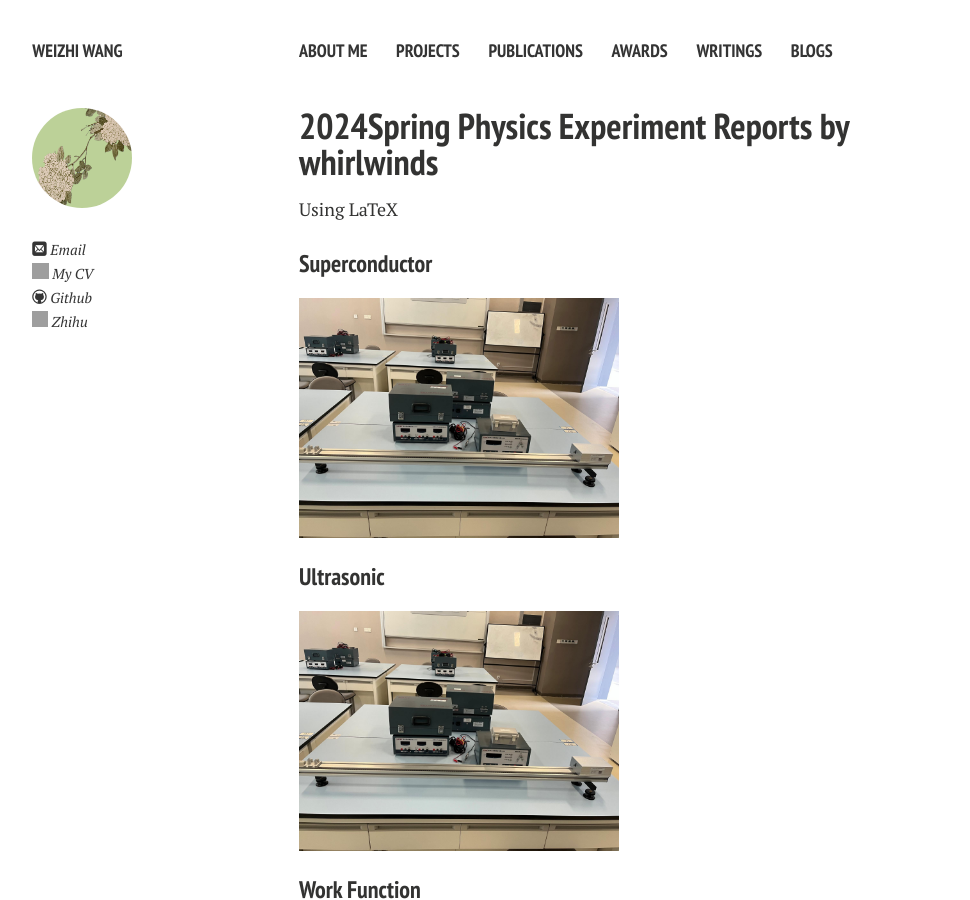
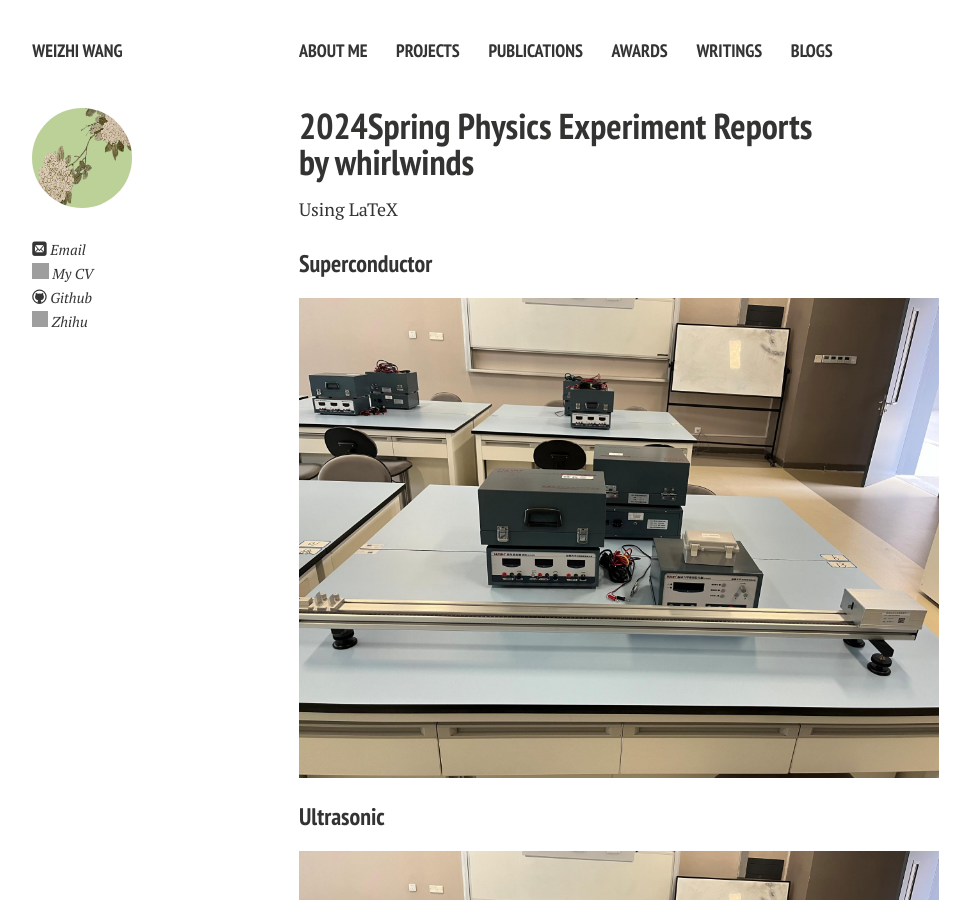
Before and after one commit to whirlbeds/whirlbeds.github.io, a Jekyll site: the page built from blogs/rep.md, in a window 1280 px wide and 900 px high. Shown: the whole window, without its empty margins (21-991 px from the left). Built offline with Jekyll 4.4.1, drawn with Linux system fonts in a browser that asks for light colours; nearby versions of some CDN libraries; comment, search, counter and statistics services are not loaded; a style sheet for code colours, icons or effects is not loaded; grey boxes are pictures that could not be loaded.

Commit message:
Update rep.md

```diff
--- a/blogs/rep.md
+++ b/blogs/rep.md
@@ -4,22 +4,22 @@ permalink: /blogs/rep/index.html
 title: rep
 ---
 
-## 2024Spring Physics Experiment Reports by whirlwinds
+## 2024Spring Physics Experiment Reports <br> by whirlwinds
 
 Using LaTeX
 
 ### Superconductor
 
-<a href ="/blogs/rep.assets/supc.pdf"><img src="/images/rep/rep.jpg" align="center" width="50%" ></a>
+<a href ="/blogs/rep.assets/supc.pdf"><img src="/images/rep/rep.jpg"></a>
 
 ### Ultrasonic
 
-<a href ="/blogs/rep.assets/ultr.pdf"><img src="/images/rep/rep.jpg" align="center" width="50%"></a>
+<a href ="/blogs/rep.assets/ultr.pdf"><img src="/images/rep/rep.jpg"></a>
 
 ### Work Function
 
-<a href ="/blogs/rep.assets/work.pdf"><img src="/images/rep/rep.jpg" align="center" width="50%"></a>
+<a href ="/blogs/rep.assets/work.pdf"><img src="/images/rep/rep.jpg"></a>
 
 ### Grating
 
-<a href ="/blogs/rep.assets/grtg.pdf"><img src="/images/rep/rep.jpg" align="center" width="50%"></a>
+<a href ="/blogs/rep.assets/grtg.pdf"><img src="/images/rep/rep.jpg"></a>
```
